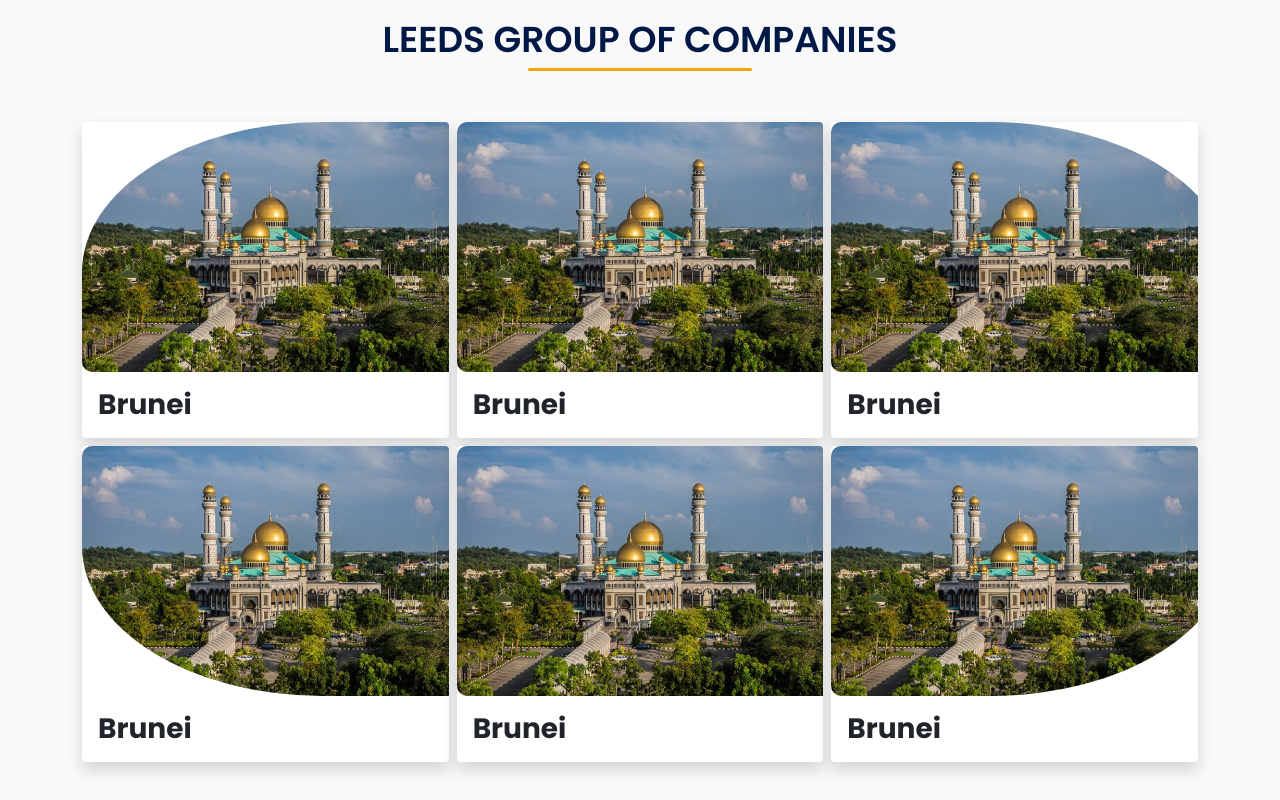
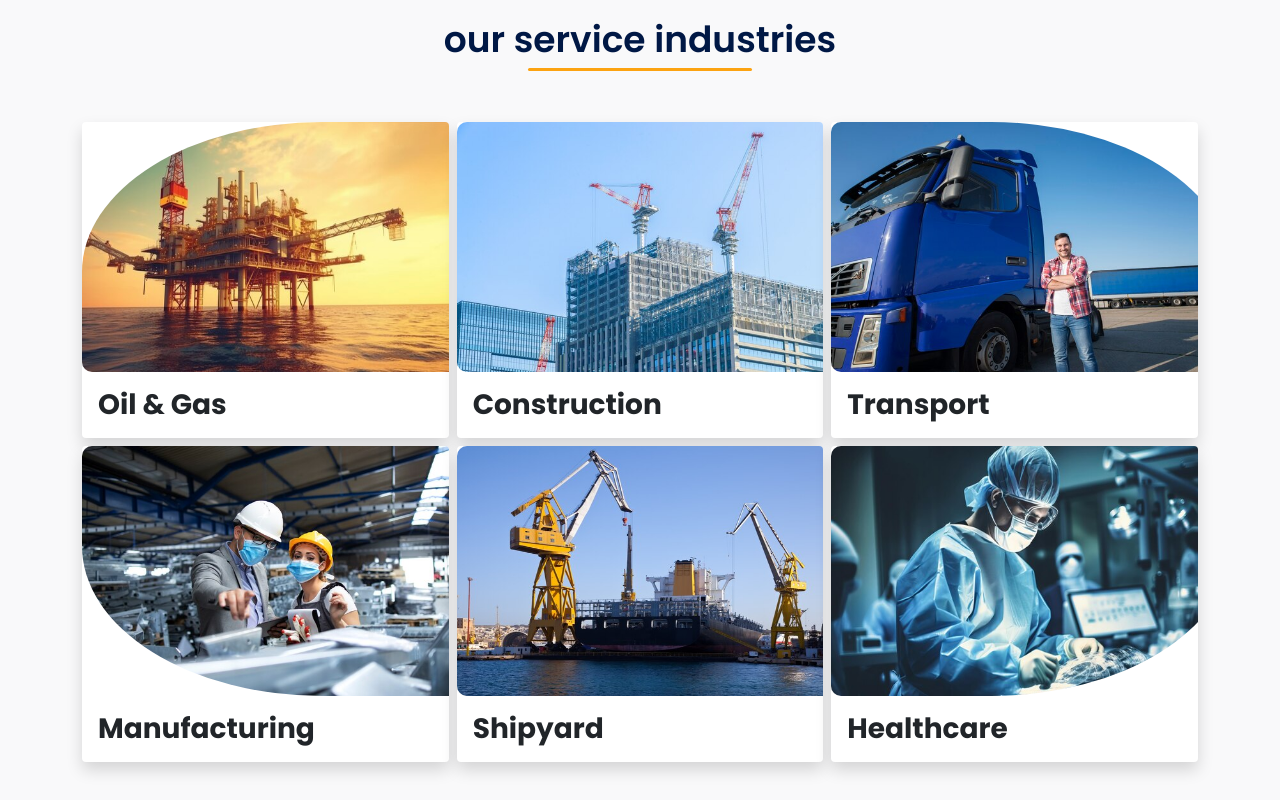
Before and after one commit to Potrirajan/leeds, a plain HTML site: page index.html in a window 1280 px wide. Shown: the part 1460-2260 px from the top of the page. Drawn offline with nearby package versions, Linux system fonts and the light colour scheme; a web font is replaced by a local one.

Commit message:
add industries

```diff
--- a/index.html
+++ b/index.html
@@ -133,42 +133,42 @@
   <section id="companies" class="my-5">
     <div class="jumbotron">
       <div class="container py-5">
-        <h2 class="text-center heading">LEEDS GROUP OF COMPANIES</h2>
+        <h2 class="text-center heading">our service industries</h2>
         <div class="row g-2 mt-5">
           <div class="col-md-6 col-lg-4">
             <div class="card overflow-hidden shadow border-0">
-              <img class="card-img  mb-3" style="width:400px; height:250px; border-radius:60% 10px 10px 10px;" src="./asserts/img/brunei.jpg" alt="">
-              <h3 class="card-title text-capitalize fw-bold pb-2 ms-3">Brunei</h3>
+              <img class="card-img  mb-3" style="width:400px; height:250px; border-radius:60% 10px 10px 10px;" src="./asserts/img/in-1.jpg" alt="">
+              <h3 class="card-title text-capitalize fw-bold pb-2 ms-3">Oil & Gas</h3>
             </div>
           </div>
           <div class="col-md-6 col-lg-4">
             <div class="card overflow-hidden shadow border-0">
-              <img class="card-img  mb-3" style="width:400px; height:250px; border-radius: 10px 10px 10px 10px;" src="./asserts/img/brunei.jpg" alt="">
-              <h3 class="card-title text-capitalize fw-bold pb-2 ms-3">Brunei</h3>
+              <img class="card-img  mb-3" style="width:400px; height:250px; border-radius: 10px 10px 10px 10px;" src="./asserts/img/in-2.jpg" alt="">
+              <h3 class="card-title text-capitalize fw-bold pb-2 ms-3">Construction</h3>
             </div>
           </div>
           <div class="col-md-6 col-lg-4">
             <div class="card overflow-hidden shadow border-0">
-              <img class="card-img  mb-3" style="width:400px; height:250px; border-radius:10px 60% 10px 10px;" src="./asserts/img/brunei.jpg" alt="">
-              <h3 class="card-title text-capitalize fw-bold pb-2 ms-3">Brunei</h3>
+              <img class="card-img  mb-3" style="width:400px; height:250px; border-radius:10px 60% 10px 10px;" src="./asserts/img/in-3.jpg" alt="">
+              <h3 class="card-title text-capitalize fw-bold pb-2 ms-3">Transport</h3>
             </div>
           </div>
           <div class="col-md-6 col-lg-4">
             <div class="card overflow-hidden shadow border-0">
-              <img class="card-img  mb-3" style="width:400px; height:250px; border-radius: 10px 10px 10px 60%;" src="./asserts/img/brunei.jpg" alt="">
-              <h3 class="card-title text-capitalize fw-bold pb-2 ms-3">Brunei</h3>
+              <img class="card-img  mb-3" style="width:400px; height:250px; border-radius: 10px 10px 10px 60%;" src="./asserts/img/in-4.jpg" alt="">
+              <h3 class="card-title text-capitalize fw-bold pb-2 ms-3">Manufacturing</h3>
             </div>
           </div>
           <div class="col-md-6 col-lg-4">
             <div class="card overflow-hidden shadow border-0">
-              <img class="card-img  mb-3" style="width:400px; height:250px; border-radius: 10px 10px 10px 10px;" src="./asserts/img/brunei.jpg" alt="">
-              <h3 class="card-title text-capitalize fw-bold pb-2 ms-3">Brunei</h3>
+              <img class="card-img  mb-3" style="width:400px; height:250px; border-radius: 10px 10px 10px 10px;" src="./asserts/img/in-5.jpg" alt="">
+              <h3 class="card-title text-capitalize fw-bold pb-2 ms-3">Shipyard</h3>
             </div>
           </div>
           <div class="col-md-6 col-lg-4">
             <div class="card overflow-hidden shadow border-0">
-              <img class="card-img  mb-3" style="width:400px; height:250px; border-radius:10px 10px 60% 10px;" src="./asserts/img/brunei.jpg" alt="">
-              <h3 class="card-title text-capitalize fw-bold pb-2 ms-3">Brunei</h3>
+              <img class="card-img  mb-3" style="width:400px; height:250px; border-radius:10px 10px 60% 10px;" src="./asserts/img/in-6.jpg" alt="">
+              <h3 class="card-title text-capitalize fw-bold pb-2 ms-3">Healthcare</h3>
             </div>
           </div>
         </div>
```
Also changed, not shown: asserts/img/in-1.jpg (added), asserts/img/in-2.jpg (added), asserts/img/in-3.jpg (added), asserts/img/in-4.jpg (added), asserts/img/in-5.jpg (added), asserts/img/in-6.jpg (added).
